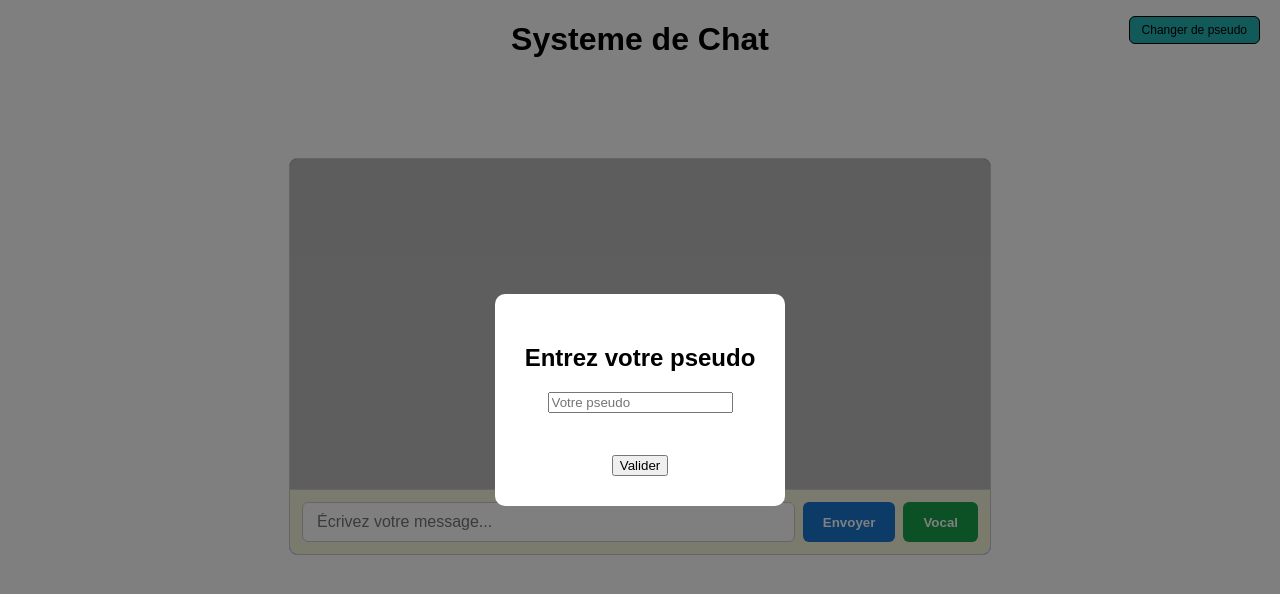
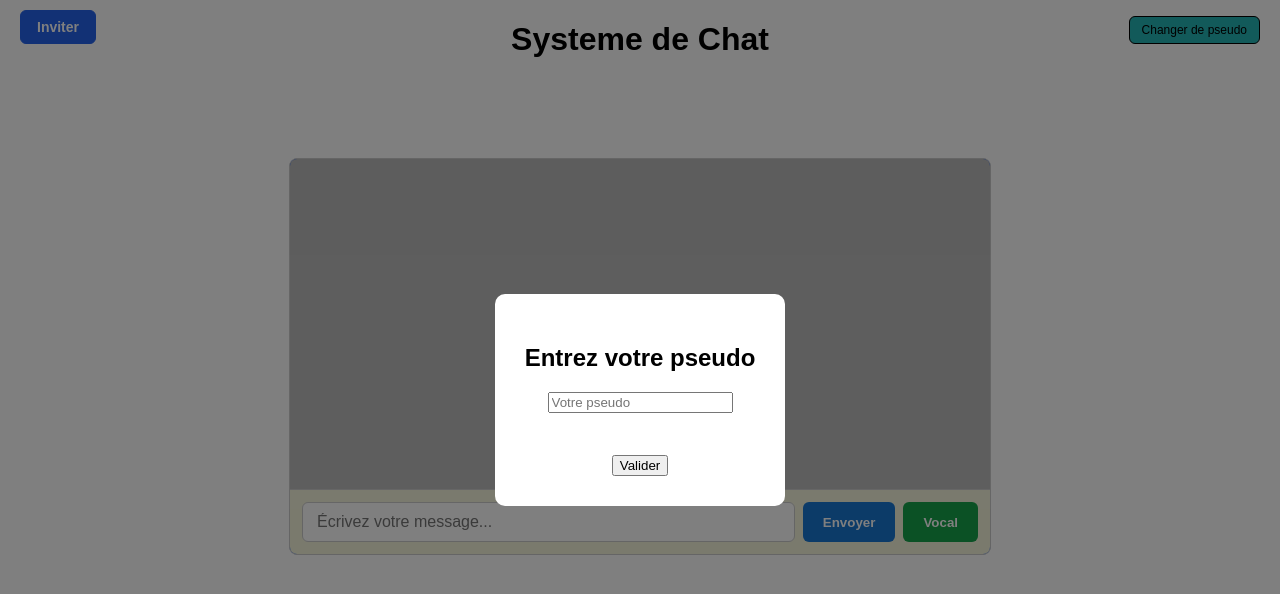
Before and after one commit to Lyzoxx/System-de-Chat, a website: page index.html in a window 1280 px wide. Drawn offline with Linux system fonts and the light colour scheme.

Commit message:
Boutton inviter

```diff
--- a/index.html
+++ b/index.html
@@ -8,6 +8,8 @@
 
   <body>
     <h1>Systeme de Chat</h1>
+
+    <button id="btnInviter" onclick="inviter()">Inviter</button>
 
     <div id="pseudoBloc">
       <div id="pseudoAffichage"></div>
--- a/script.js
+++ b/script.js
@@ -87,6 +87,39 @@ function ouvrirPopupPseudo() {
   input.value = "";
 
   popup.style.display = "flex";
+}
+
+async function inviter() {
+  const url = window.location.href;
+  const titre = "Rejoins le chat";
+  const texte = "Viens discuter avec moi sur le chat !";
+
+  if (navigator.share) {
+    try {
+      await navigator.share({
+        title: titre,
+        text: texte,
+        url: url,
+      });
+    } catch (e) {
+      if (e.name !== "AbortError") {
+        copierLienEtAlerter(url);
+      }
+    }
+  } else {
+    copierLienEtAlerter(url);
+  }
+}
+
+function copierLienEtAlerter(url) {
+  navigator.clipboard
+    .writeText(url)
+    .then(() => {
+      alert("Lien copié ! Colle-le où tu veux pour inviter quelqu'un.");
+    })
+    .catch(() => {
+      prompt("Copie ce lien pour inviter quelqu'un :", url);
+    });
 }
 
 async function envoyerMessage() {
--- a/style.css
+++ b/style.css
@@ -43,6 +43,24 @@ h1 {
     transform: scale(1);
     opacity: 1;
   }
+}
+
+#btnInviter {
+  position: fixed;
+  top: 10px;
+  left: 20px;
+  padding: 8px 16px;
+  font-size: 14px;
+  border-radius: 6px;
+  border: 1px solid #2563eb;
+  background: #2563eb;
+  color: white;
+  cursor: pointer;
+  font-weight: bold;
+}
+
+#btnInviter:hover {
+  background: #1d4ed8;
 }
 
 #pseudoBloc {
```
